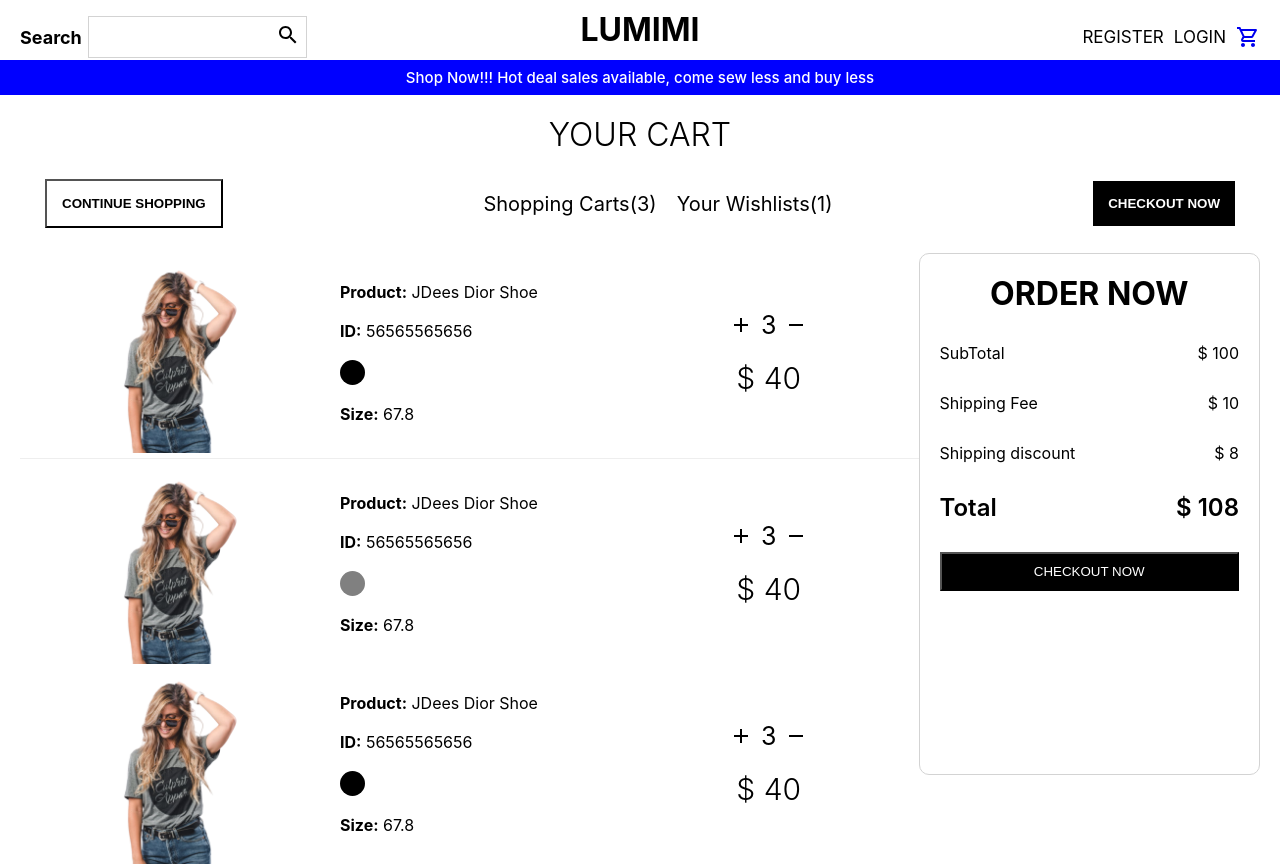
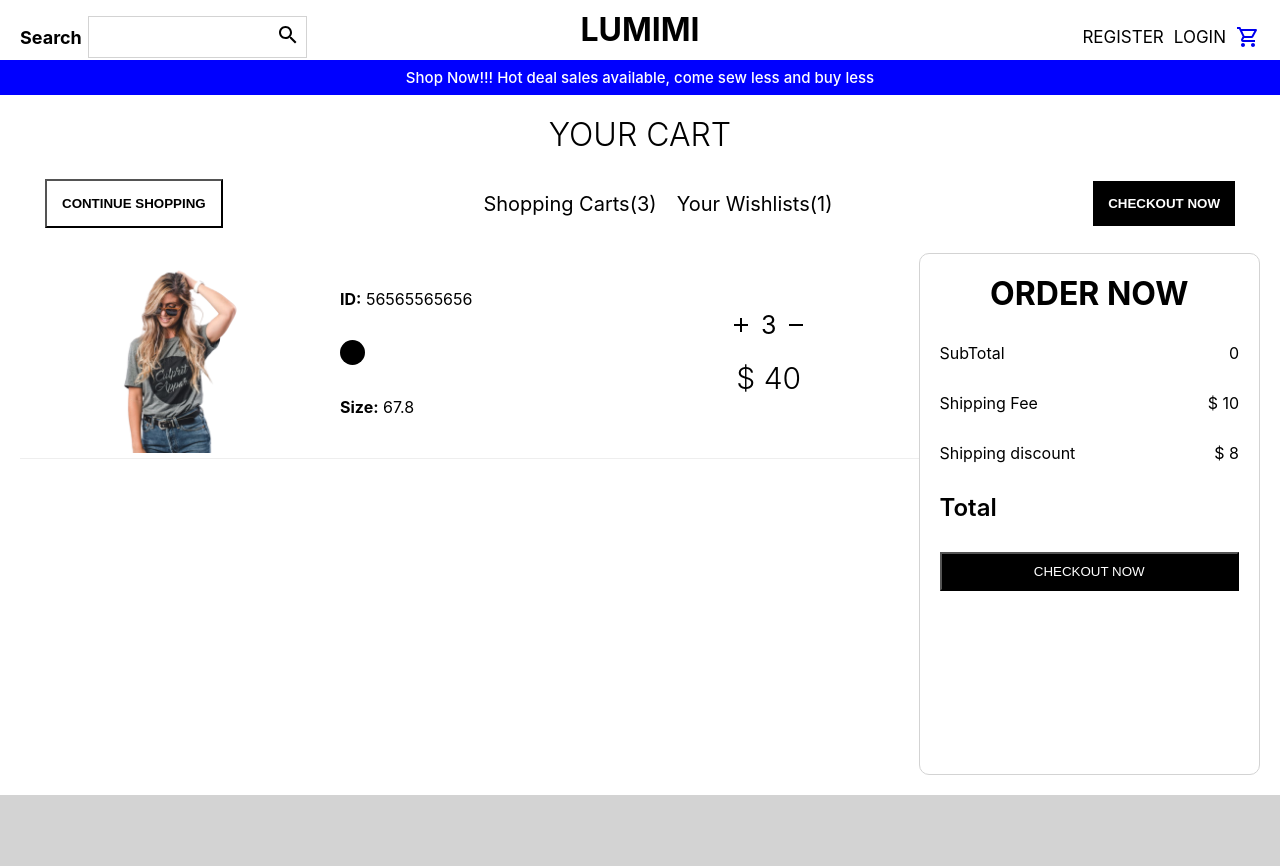
Before and after one commit to samfajobi/Lumimi-EcommerceWebApp, a React (Create React App) app in the folder FrontEnd/lumimifashn/: page /cart in a window 1280 px wide. Shown: the top 866 px of the page. Built offline with nearby package versions, Linux system fonts and the light colour scheme.

Commit message:
A new Commit

```diff
--- a/FrontEnd/lumimifashn/src/components/Cart/Cart.js
+++ b/FrontEnd/lumimifashn/src/components/Cart/Cart.js
@@ -5,6 +5,7 @@ import InfoSection from "../InfoSection/InfoSection"
 import Footer from "../Footer/Footer"
 import AddIcon from '@material-ui/icons/Add';
 import RemoveIcon from '@material-ui/icons/Remove';
+import { useSelector } from "react-redux";
 
 
 
@@ -161,6 +162,10 @@ const Button = styled.button`
 
 
 const Cart = () => {
+
+  const total = useSelector((state) => state.cart.total )
+  const products = useSelector((state) => state.cart.products )
+
   return (
     <Container>
         <Navbar />
@@ -182,8 +187,10 @@ const Cart = () => {
                 <ProductDetails>
                   <Image src='/images/newFashImg.png'/>
                   <Details>
-                    {}
-                    <ProductName><b>Product:</b> JDees Dior Shoe</ProductName>
+                    {products.map((product) => (
+                    <ProductName><b>Product:</b> {product.title}</ProductName>
+                    ))}
+
                     <ProductId><b>ID:</b> 56565565656 </ProductId>
                     <ProductColor color ='black'/>
                     <ProductSize><b>Size:</b> 67.8</ProductSize>
@@ -201,54 +208,13 @@ const Cart = () => {
                 </PriceDetails>
               </Product>
               <Hr></Hr>
-              <Product>
-                <ProductDetails>
-                  <Image src='/images/newFashImg.png'/>
-                  <Details>
-                    <ProductName><b>Product:</b> JDees Dior Shoe</ProductName>
-                    <ProductId><b>ID:</b> 56565565656 </ProductId>
-                    <ProductColor color ='gray'/>
-                    <ProductSize><b>Size:</b> 67.8</ProductSize>
-                  </Details>
-                </ProductDetails>
-                <PriceDetails>
-                  <ProductAmountContainer>
-                    <AddIcon />
-                    <ProductAmount>3</ProductAmount>
-                    <RemoveIcon />
-                  </ProductAmountContainer>
-                  <PriceAmount>
-                    $ 40
-                  </PriceAmount>
-                </PriceDetails>
-              </Product>
-              <Product>
-                <ProductDetails>
-                  <Image src='/images/newFashImg.png'/>
-                  <Details>
-                    <ProductName><b>Product:</b> JDees Dior Shoe</ProductName>
-                    <ProductId><b>ID:</b> 56565565656 </ProductId>
-                    <ProductColor color ='black'/>
-                    <ProductSize><b>Size:</b> 67.8</ProductSize>
-                  </Details>
-                </ProductDetails>
-                <PriceDetails>
-                  <ProductAmountContainer>
-                    <AddIcon />
-                    <ProductAmount>3</ProductAmount>
-                    <RemoveIcon />
-                  </ProductAmountContainer>
-                  <PriceAmount>
-                    $ 40
-                  </PriceAmount>
-                </PriceDetails>
-              </Product>
+
             </Info>
             <Summary>
               <SummaryTitle>ORDER NOW</SummaryTitle>
               <SummaryItems>
                 <SummaryItemText>SubTotal</SummaryItemText>
-                <SummaryItemAmount>$ 100</SummaryItemAmount>
+                <SummaryItemAmount>{total}</SummaryItemAmount>
               </SummaryItems>
               <SummaryItems>
                 <SummaryItemText>Shipping Fee</SummaryItemText>
@@ -260,7 +226,7 @@ const Cart = () => {
               </SummaryItems>
               <SummaryItems type='total'>
                 <SummaryItemText>Total</SummaryItemText>
-                <SummaryItemAmount>$ 108</SummaryItemAmount>
+                <SummaryItemAmount></SummaryItemAmount>
               </SummaryItems>
               <Button>CHECKOUT NOW</Button>
             </Summary>
```
